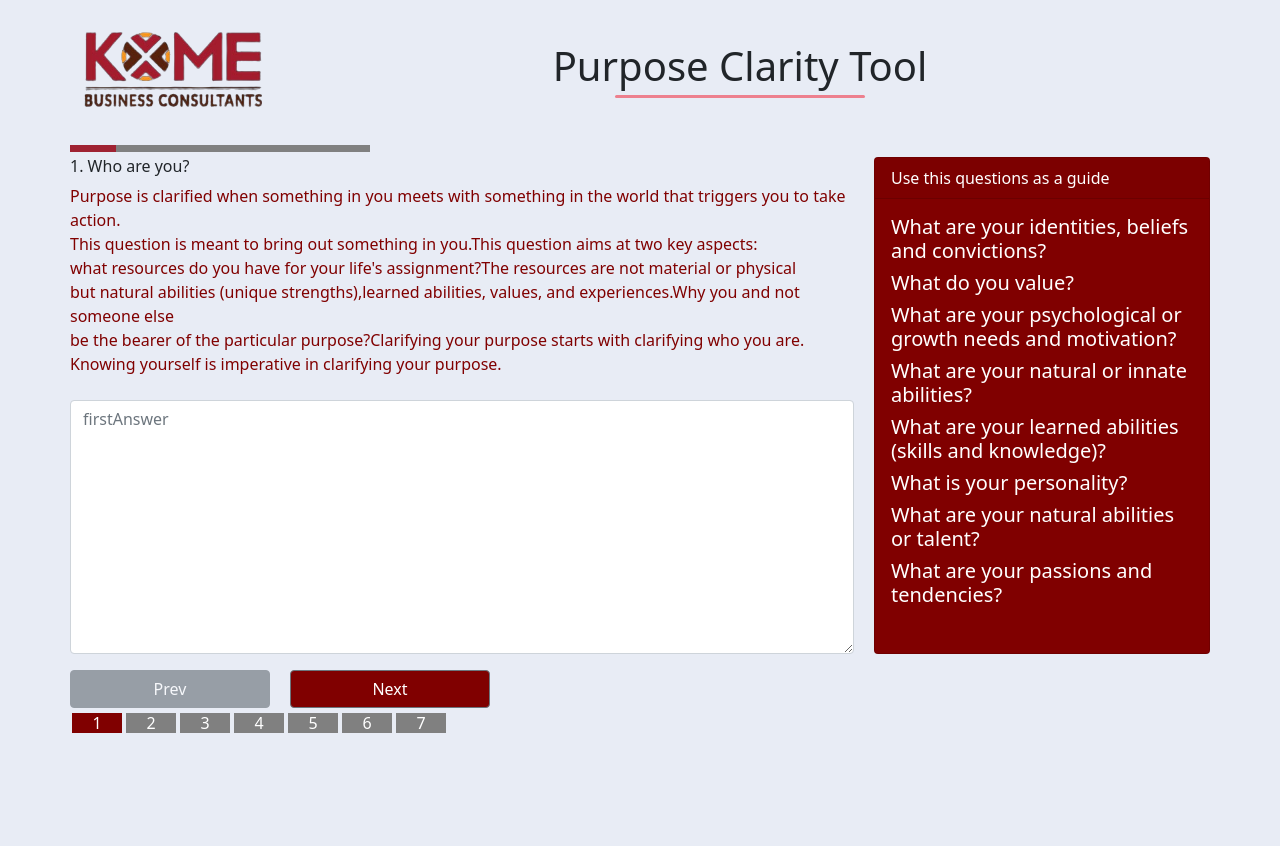
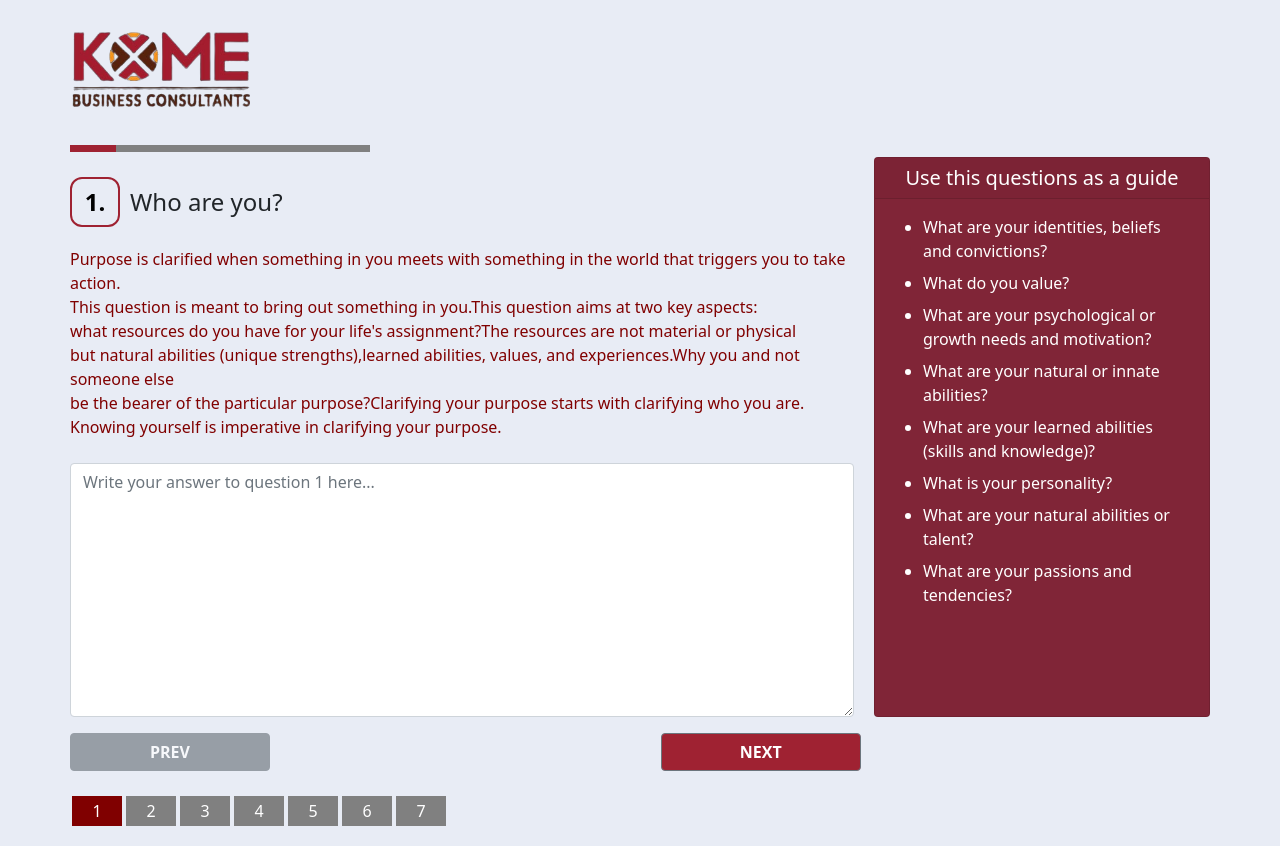
Before and after one commit to wamae-ndiritu/purpose-clarity-tool, a React (Create React App) app in the folder frontend/: page /form in a window 1280 px wide. Before the commit the page ends 800 px from the top, so only its background shows below. Built offline with nearby package versions, Linux system fonts and the light colour scheme; sample sign-in values are in the browser's storage.

Commit message:
Reorganize form component

```diff
--- a/frontend/src/App.js
+++ b/frontend/src/App.js
@@ -3,7 +3,6 @@ import { Routes, Route, Outlet, Navigate } from "react-router-dom";
 import Home from "./components/Home";
 import About from "./components/About";
 import Login from "./components/Login";
-import NavBar from "./components/NavBar";
 import Form from "./components/Form";
 import "./index.css";
 import Register from "./components/Register";
@@ -25,7 +24,6 @@ function App() {
 
   return (
     <div className='App'>
-      {<NavBar />}
       <div className='main-cont'>
         <Routes>
           <Route exact path='/register' element={<Register />} />
--- a/frontend/src/components/Form.js
+++ b/frontend/src/components/Form.js
@@ -54,6 +54,11 @@ const Form = () => {
 
   return (
     <div className='container form-container'>
+      <div className='header-row'>
+        <div className='logo-img'>
+          <img src='/kome-logo.png' alt='' />
+        </div>
+      </div>
       <div className='row progress-row'>
         <div className='progressbar'>
           <div
@@ -65,14 +70,12 @@ const Form = () => {
         </div>
       </div>
       <div className='row fom'>
-        <div className='body'>
         <Question
           fomData={fomData}
           setFomData={setInput}
           stepItem={stepItem}
           val={input}
         />
-        </div>
         <div className='btns'>
           <button
             class='btn btn-secondary'
@@ -96,10 +99,11 @@ const Form = () => {
             {stepItem.id === steps.length ? "Submit" : "Next"}
           </button>
         </div>
+      </div>
+      <div className='row'>
         <div className='pages-cont'>
           {steps.map((step) => {
             const { id } = step;
-            console.log(stepItem.id, id);
             return (
               <span
                 className={`${stepItem.id === id && "active-span"}`}
--- a/frontend/src/components/Home.js
+++ b/frontend/src/components/Home.js
@@ -1,9 +1,11 @@
 import React from "react-router-dom";
 import { Link } from "react-router-dom";
+import NavBar from "./NavBar";
 
 const Home = () => {
   return (
     <div className='container'>
+      <NavBar />
       <div className='hero-info'>
         <p>
           The purpose clarity tool is meant to guide you on the journey of
--- a/frontend/src/components/Question.jsx
+++ b/frontend/src/components/Question.jsx
@@ -12,14 +12,14 @@ export default function Question({ val, stepItem, fomData, setFomData }) {
   return (
     <div className='input-wrapper'>
       <div className='input-left'>
-        <h6 className='h6'>
-          {stepItem.id}. {stepItem.title}
+        <h6 className='h6 form-title'>
+          <span>{stepItem.id}.</span> {stepItem.title}
         </h6>
         <Description desc={desc} />
         <div class='mb-3 mt-4'>
           <textarea
             class='form-control'
-            placeholder='firstAnswer'
+            placeholder={`Write your answer to question ${stepItem.id} here...`}
             rows='10'
             name={inputName}
             value={val}
@@ -29,23 +29,20 @@ export default function Question({ val, stepItem, fomData, setFomData }) {
           ></textarea>
         </div>
       </div>
-      <div
-        className='input-right card text-bg-primary mb-3'
-        style={{
-          maxWidth: "30rem",
-          color: "white",
-          backgroundColor: "maroon",
-        }}
-      >
-        <div class='card-header'>Use this questions as a guide</div>
+      <div className='input-right card text-bg-primary mb-3'>
+        <div class='card-header h5 text-center'>
+          Use this questions as a guide
+        </div>
         <div class='card-body'>
-          {guideItems.map((item, index) => {
-            return (
-              <h5 class='card-title' key={index}>
-                {item}
-              </h5>
-            );
-          })}
+          <ul>
+            {guideItems.map((item, index) => {
+              return (
+                <li class='card-title' key={index}>
+                  {item}
+                </li>
+              );
+            })}
+          </ul>
         </div>
       </div>
     </div>
--- a/frontend/src/index.css
+++ b/frontend/src/index.css
@@ -93,25 +93,34 @@ body{
 }
 
 .btns{
+    width: 70%;
     margin-bottom: 5px;
     display: flex;
-    gap: 20px;
+    justify-content: space-between;
 }
 
 .btns button{
     width: 200px;
-    background-color: maroon;
+    background-color: var(--color-main);
+    text-transform: uppercase;
+    font-weight: 700;
+    transition: 0.4s ease-out;
+}
+
+.btns button:hover{
+    background-color: var(--color-main);
 }
 
 .pages-cont{
+    width: 70%;
     display: flex;
-    margin-top: 0;
+    margin-top: 20px;
     margin-bottom: 20px;
 }
 
 .pages-cont span{
     padding: 10px;
-    height: 20px;
+    height: 30px;
     width: 50px;
     display: flex;
     justify-content: center;
@@ -332,4 +341,29 @@ body{
     align-items: center;
     justify-content: space-between;
 }
+
+.form-title{
+    display: flex;
+    gap: 10px;
+    align-items: center;
+    margin: 20px 0;
+    font-size: 24px;
+}
+.form-title span{
+        width: 50px;
+            height: 50px;
+            border: 2px solid var(--color-main);
+            border-radius: 12px;
+            display: flex;
+            align-items: center;
+            justify-content: center;
+            font-weight: 700;
+            font-size: 24px;
+            color: #000;
+}
+
+.input-right{
+    background-color: var(--maroon-text);
+    color: #fff;
+}
  /* Form  */
```
Lines whose indentation alone changed are shown as unchanged.
